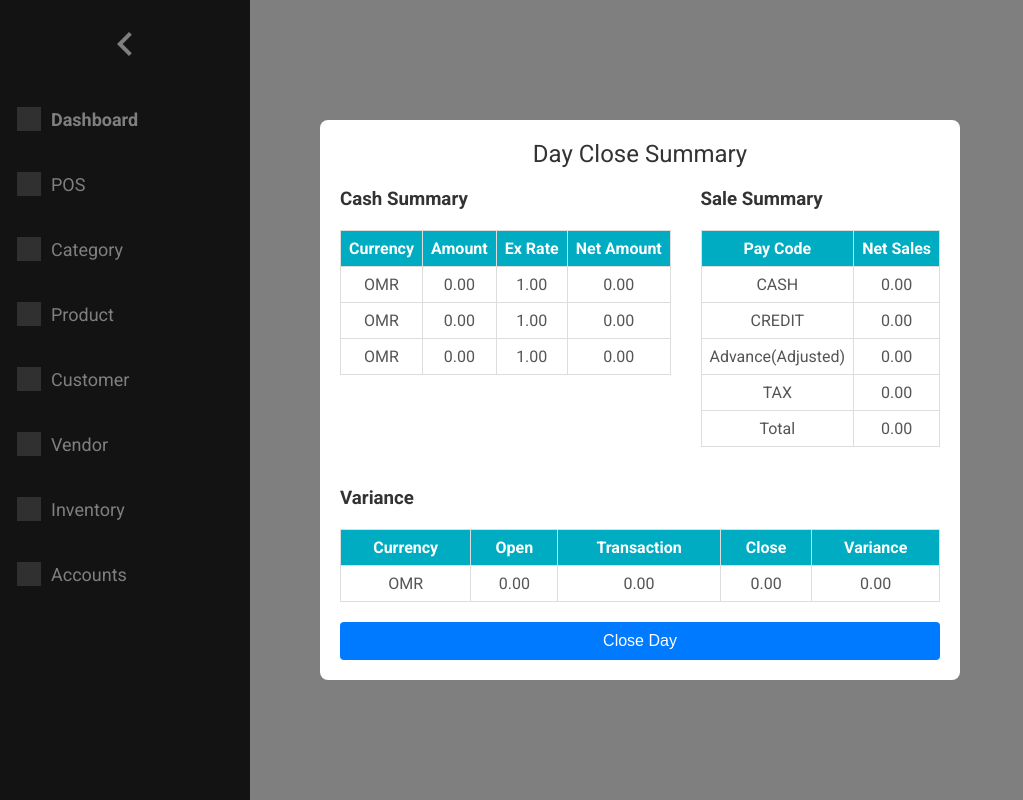
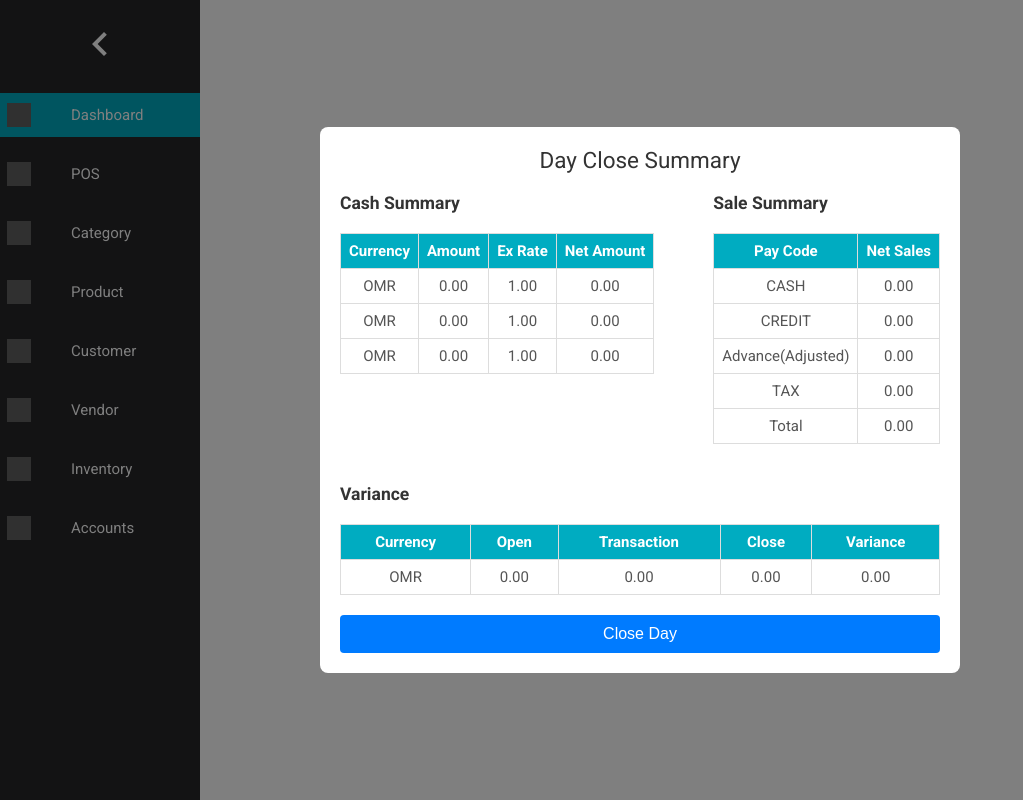
Before and after one commit to Techerp-pos/pos, a React (Vite) app: page /day-close in a window 1280 px wide. Shown: the whole page, without its empty margins (0-1023 px from the left). Built offline with nearby package versions, Linux system fonts and the light colour scheme; no server answers; the database is empty; sample sign-in values are in the browser's storage; grey boxes are pictures that could not be loaded.

Commit message:
styles upgrade sep -6

```diff
--- a/src/components/Header.jsx
+++ b/src/components/Header.jsx
@@ -39,52 +39,52 @@ function Header() {
           </svg>
         )}
       </button>
-      <nav>
+      <nav className='header-nav'>
         <ul>
           <li className={activeLink === '/dashboard' ? 'active-link' : ''}>
-            <NavLink to="/dashboard" onClick={() => handleSetActiveLink('/dashboard')}>
+            <NavLink to="/dashboard" onClick={() => handleSetActiveLink('/dashboard')} style={{display: 'flex', gap: '30px'}}>
               <img width="24" height="24" src="https://img.icons8.com/material/24/000000/dashboard-layout.png" alt="dashboard-layout" style={{ filter: 'invert(1)' }} title='Dashboard' />
               <span className="link-text">Dashboard</span>
             </NavLink>
           </li>
           <li className={activeLink === '/pos' ? 'active-link' : ''}>
-            <NavLink to="/pos" onClick={() => handleSetActiveLink('/pos')}>
+            <NavLink to="/pos" onClick={() => handleSetActiveLink('/pos')} style={{display: 'flex', gap: '30px'}}>
               <img width="24" height="24" src="https://img.icons8.com/material/24/sale-price-tag.png" alt="sale-price-tag" style={{ filter: 'invert(1)' }} title='Point of Sale' />
               <span className="link-text">POS</span>
             </NavLink>
           </li>
           <li className={activeLink === '/add-category' ? 'active-link' : ''}>
-            <NavLink to="/add-category" onClick={() => handleSetActiveLink('/add-category')}>
+            <NavLink to="/add-category" onClick={() => handleSetActiveLink('/add-category')} style={{display: 'flex', gap: '30px'}}>
               <img width="24" height="24" src="https://img.icons8.com/ios-filled/50/sorting-answers.png" alt="sorting-answers" style={{ filter: 'invert(1)' }} title='Category' />
               <span className="link-text">Category</span>
             </NavLink>
           </li>
           <li className={activeLink === '/product-page' ? 'active-link' : ''}>
-            <NavLink to="/product-page" onClick={() => handleSetActiveLink('/product-page')}>
+            <NavLink to="/product-page" onClick={() => handleSetActiveLink('/product-page')} style={{display: 'flex', gap: '30px'}}>
               <img width="24" height="24" src="https://img.icons8.com/ios-filled/50/product.png" alt="product" style={{ filter: 'invert(1)' }} title='Product' />
               <span className="link-text">Product</span>
             </NavLink>
           </li>
           <li className={activeLink === '/customer-page' ? 'active-link' : ''}>
-            <NavLink to="/customer-page" onClick={() => handleSetActiveLink('/customer-page')}>
+            <NavLink to="/customer-page" onClick={() => handleSetActiveLink('/customer-page')} style={{display: 'flex', gap: '30px'}}>
               <img width="24" height="24" src="https://img.icons8.com/ios-filled/50/gender-neutral-user.png" alt="gender-neutral-user" style={{ filter: 'invert(1)' }} title='Customer' />
               <span className="link-text">Customer</span>
             </NavLink>
           </li>
           <li className={activeLink === '/vendor' ? 'active-link' : ''}>
-            <NavLink to="/vendor" onClick={() => handleSetActiveLink('/vendor')}>
+            <NavLink to="/vendor" onClick={() => handleSetActiveLink('/vendor')} style={{display: 'flex', gap: '30px'}}>
               <img width="24" height="24" src="https://img.icons8.com/ios-filled/50/stall.png" alt="stall" style={{ filter: 'invert(1)' }} title='Vendor' />
               <span className="link-text">Vendor</span>
             </NavLink>
           </li>
-          <li className={activeLink === '/inventory' ? 'active-link' : ''}>
-            <NavLink to="/inventory" onClick={() => handleSetActiveLink('/inventory')}>
+          <li className={activeLink === '/inventory' ? 'active-link' : ''} >
+            <NavLink to="/inventory" onClick={() => handleSetActiveLink('/inventory')} style={{display: 'flex', gap: '30px'}}>
               <img width="24" height="24" src="https://img.icons8.com/glyph-neue/64/warehouse.png" alt="warehouse" style={{ filter: 'invert(1)' }} title='Inventory' />
               <span className="link-text">Inventory</span>
             </NavLink>
           </li>
           <li className={activeLink === '/accounts' ? 'active-link' : ''}>
-            <NavLink to="/accounts" onClick={() => handleSetActiveLink('/accounts')}>
+            <NavLink to="/accounts" onClick={() => handleSetActiveLink('/accounts')} style={{display: 'flex', gap: '30px'}}>
               <img width="24" height="24" src="https://img.icons8.com/material-outlined/24/cashbook.png" alt="warehouse" style={{ filter: 'invert(1)' }} title='Inventory' />
               <span className="link-text">Accounts</span>
             </NavLink>
--- a/src/components/SaleOrderPOS.jsx
+++ b/src/components/SaleOrderPOS.jsx
@@ -318,8 +318,8 @@ function SaleOrderPOS() {
             </div>
 
             <div style={{ display: 'flex' }}>
-                <div style={{ display: 'flex', flexDirection: 'column', overflowY: "scroll", height: "95vh", width: '300px' }}>
-                    <div className="departments" style={{ display: 'flex', flexDirection: 'column', maxWidth: '300px' }}>
+                <div style={{ display: 'flex', flexDirection: 'column', overflowY: "scroll",  width: '200px' }}>
+                    <div className="departments" style={{ display: 'flex', flexDirection: 'column', maxWidth: '200px' }}>
                         {departments.map(department => (
                             <button
                                 key={department.name}
--- a/src/components/SalePOS.jsx
+++ b/src/components/SalePOS.jsx
@@ -472,7 +472,7 @@ function SalePOS() {
                         value={displayValue}
                         readOnly
                         placeholder="Enter or scan product code"
-                        style={{ width: '95%', padding: '20px' }}
+                        style={{ width: '90%', padding: '20px' }}
                     />
                 </div>
                 <div className="keypad">
--- a/src/index.css
+++ b/src/index.css
@@ -22,35 +22,6 @@
     --delete-button-hover-bg: #c82333;
 }
 
-/* Style the scrollbar container */
-::-webkit-scrollbar {
-    width: 2px;
-    /* Width of the scrollbar */
-    height: 12px;
-    /* Height of the scrollbar (horizontal) */
-}
-
-/* Style the scrollbar track */
-::-webkit-scrollbar-track {
-    background: #ececec;
-    /* Background color of the track */
-    border-radius: 10px;
-    /* Rounded corners */
-}
-
-/* Style the scrollbar handle */
-::-webkit-scrollbar-thumb {
-    background: #888;
-    /* Color of the scrollbar handle */
-    border-radius: 10px;
-    /* Rounded corners */
-}
-
-/* Style the scrollbar handle on hover */
-::-webkit-scrollbar-thumb:hover {
-    background: #555;
-    /* Color of the scrollbar handle on hover */
-}
 
 
 body {
@@ -59,6 +30,7 @@ body {
     height: 100vh;
     display: flex;
     flex-direction: column;
+    font-size: 15px;
 }
 
 td {
--- a/src/utility/Header.css
+++ b/src/utility/Header.css
@@ -1,5 +1,5 @@
 .sidebar {
-    width: 250px;
+    width: 200px;
     height: 100vh;
     color: white;
     transition: width 0.3s ease;
@@ -10,12 +10,12 @@
 }
 
 .sidebar.closed {
-    width: 60px;
+    width: 50px;
     /* Adjust as necessary */
 }
 
 .sidebar.open {
-    width: 250px;
+    width: 200px;
     /* Adjust as necessary */
 }
 
@@ -36,27 +36,27 @@
     background-color: transparent;
 }
 
-nav ul {
+.header-nav ul {
     list-style-type: none;
     padding: 0;
 }
 
-nav ul li {
+.header-nav ul li {
     margin: 15px 0;
     display: flex;
     align-items: center;
 }
 
-nav ul li a {
+.header-nav ul li a {
     color: white;
     text-decoration: none;
     display: flex;
     align-items: center;
-    padding: 10px;
+    padding: 10px 7px;
     transition: background-color 0.3s ease;
 }
 
-nav ul li a img {
+.header-nav ul li a img {
     margin-right: 10px;
 }
 
@@ -65,10 +65,9 @@ nav ul li a img {
 } */
 
 .active-link a {
-    /* background-color: #007bff; */
+    background-color: var(--primary-dark-blue);
     /* Highlight the active link */
     color: white;
-    font-weight: bold;
 }
 
 .sidebar.closed .link-text {
@@ -76,16 +75,16 @@ nav ul li a img {
     /* Hide text in the minimized sidebar */
 }
 
-.sidebar nav ul li {
-    padding: 3px 7px;
+.header-nav ul li {
+    /* padding: 3px 7px; */
     text-decoration: none;
-    font-size: 18px;
+    /* font-size: 10px; */
     color: white;
     display: block;
     border: transparent;
     border-radius: 5px;
 }
 
-.sidebar nav ul li a{
+.header-nav ul li a{
     display: flex;
 }
--- a/src/utility/Product.css
+++ b/src/utility/Product.css
@@ -22,7 +22,7 @@
 }
 
 .tab.active {
-    color: #333;
+    color: #007bff;
     border-bottom: 2px solid #007bff;
 }
 
--- a/src/utility/ProductList.css
+++ b/src/utility/ProductList.css
@@ -20,6 +20,11 @@
     justify-content: space-between;
     align-items: center;
     margin-bottom: 20px;
+}
+
+.product-list-header h2{
+    font-size: Bold;
+    font-weight: 700;
 }
 
 .product-list-header button{
@@ -49,8 +54,13 @@
     margin-bottom: 5px;
 }
 
+.product-table tr:nth-child(odd) {
+    background-color: rgba(240, 240, 240, 0.418);
+}
+
 .product-table th {
     background-color: white;
+    padding: 20px 0px;
 }
 
 .product-table tr:nth-child(even) {
--- a/src/utility/SalePOS.css
+++ b/src/utility/SalePOS.css
@@ -1,17 +1,27 @@
 .sale-pos {
     display: flex;
-    height: 100vh;
-    padding: 20px;
-    gap: 10px;
+    max-height: calc(100vh - 10px); /* subtracting the height of a header, for example */
+    padding: 5px 0px;
+    max-width: calc(100vw - 10px);
+    /* gap: 10px; */
+    justify-content: space-around;
 }
 
 .left-panel {
-    width: 60%;
-    background-color: #ffffff;
-    padding: 20px;
-    box-shadow: 0 2px 10px rgba(0, 0, 0, 0.1);
+    max-width: 40%;
+    min-width: 40%;
+    padding: 10px;
+    box-shadow: 0 2px 10px rgba(175, 53, 53, 0.1);
+    max-height: calc(100vh - 30px); /* subtracting the height of a header, for example */
+    overflow-y: scroll;
 }
 
+.right-panel {
+    width: 30vw;
+    display: flex;
+    flex-direction: column;
+    gap: 10px;
+}
 .search-bar {
     width: 100%;
     padding: 10px;
@@ -28,21 +38,13 @@
 .sales-table th,
 .sales-table td {
     border: 1px solid #ddd;
-    padding: 12px;
+    padding: 10px;
     text-align: left;
 }
 
 .sales-summary {
     font-size: 18px;
     text-align: right;
-}
-
-.right-panel {
-    width: 40%;
-    display: flex;
-    flex-direction: column;
-    gap: 10px;
-    justify-content: space-between;
 }
 
 .departments {
@@ -101,7 +103,7 @@
 
 .payment-btn {
     background-color: #28a745;
-    padding: 30px;
+    padding: 20px;
 }
 
 .remove {
```
Also changed, not shown: src/components/ShopDetails.jsx (+5 -4 lines).
